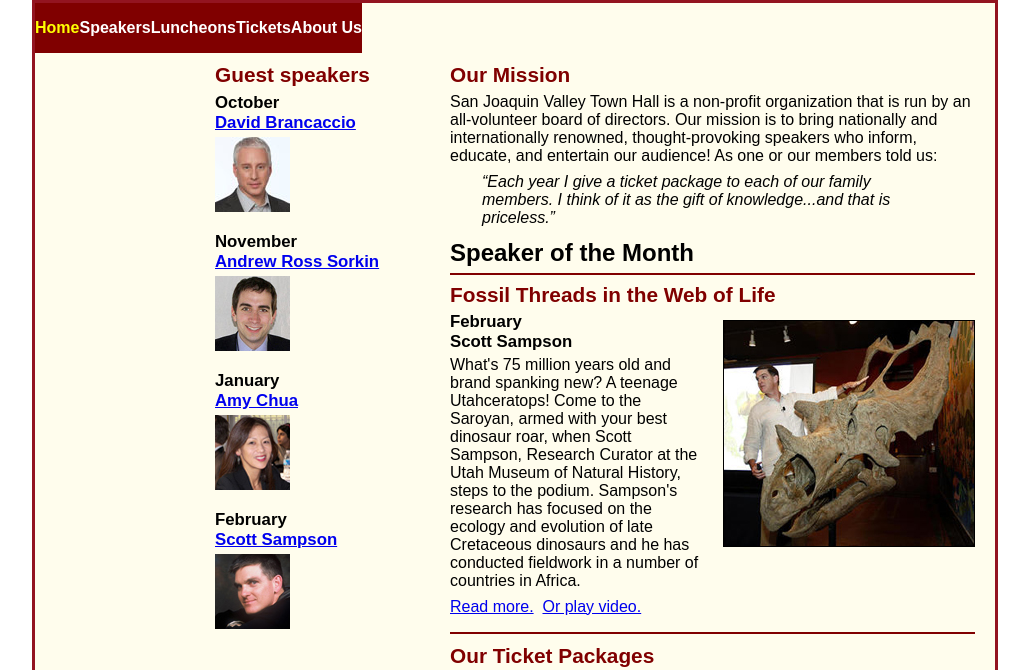
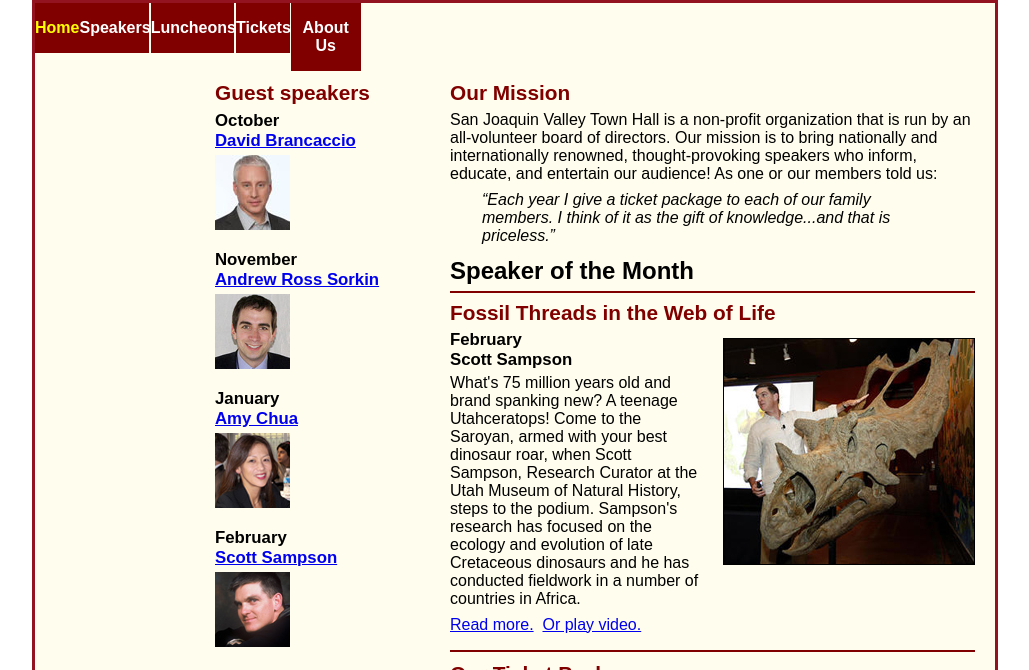
Before and after one commit to gh-243/A11, a plain HTML site: page index.html in a window 1280 px wide. Shown: the part 120-790 px from the top of the page, without its empty margins (125-1154 px from the left). Drawn offline with Linux system fonts and the light colour scheme.

Commit message:
Update c8_main.css

```diff
--- a/styles/c8_main.css
+++ b/styles/c8_main.css
@@ -58,7 +58,8 @@
 }
 #nav_menu ul li a {
     display: block;
-    width: 100%;
+    width: 98%;
+    max-width: 960;
     text-align: center;
     padding: 1em 0;
     text-decoration: none;
```
